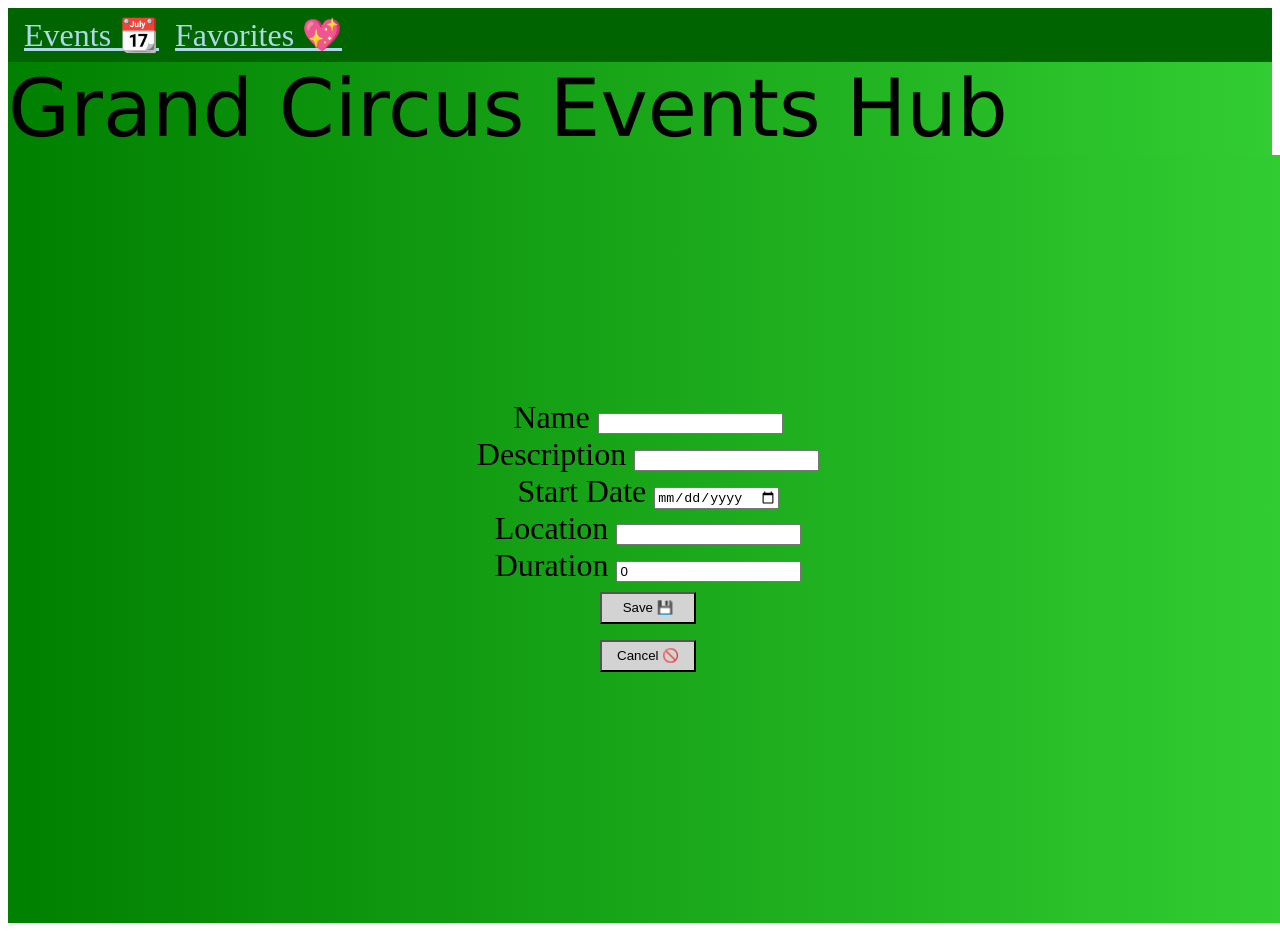
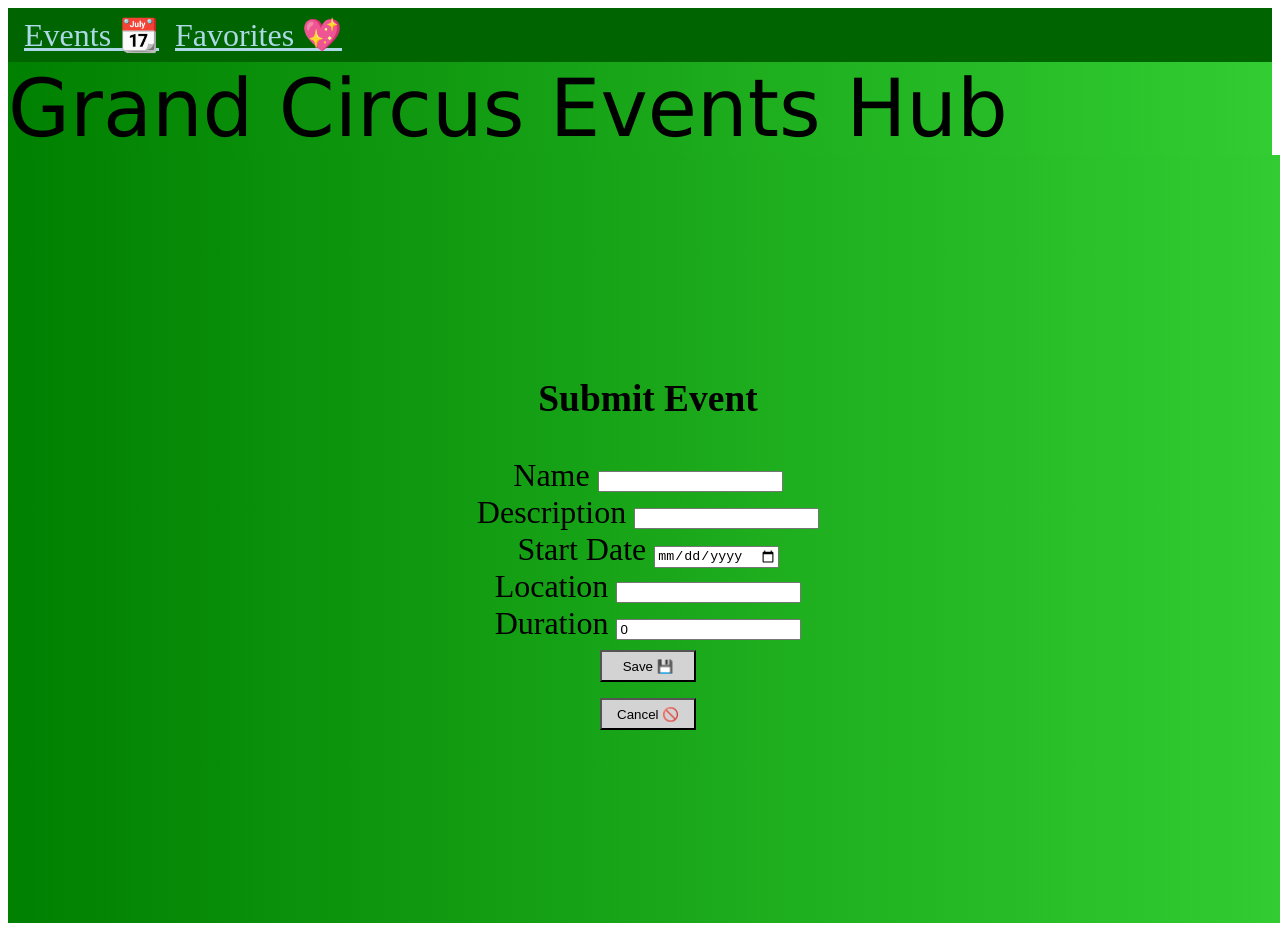
Before and after one commit to jfwedlick/GC-Event-Hub-Front-End, an Angular app: page /eventsubmitform in a window 1280 px wide. Built offline with nearby package versions, Linux system fonts and the light colour scheme.

Commit message:
added header for submit event page

```diff
--- a/src/app/Components/event-submit-form/event-submit-form.component.html
+++ b/src/app/Components/event-submit-form/event-submit-form.component.html
@@ -1,4 +1,5 @@
 <form (ngSubmit)="handleEventSubmission()">
+    <h3>Submit Event</h3>
     <div class="form-group">
         <label for="name">Name </label>
         <input type="text" id="name" [(ngModel)]="name" name="name" required>
@@ -25,5 +26,5 @@
     </div>
 
     <button type="submit">Save 💾</button>
-    <button type="cancel">Cancel 🚫</button>
+    <button type="button">Cancel 🚫</button>
 </form>
```
